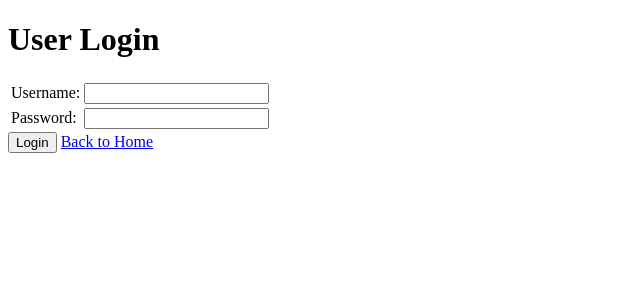
After one commit to sharmaRoushan-Official/DjangoProject2029, a Django app: page /LMS/login/ in a window 1280 px wide. The commit adds this page. Shown: the top 300 px of the page, without its empty margins (0-640 px from the left). Run offline with Django 5.2, Linux system fonts and the light colour scheme.

Commit message:
Implement user authentication with login and logout functionality; add login page and update home and register templates

```diff
--- /dev/null
+++ b/LMS/decorator.py
@@ -0,0 +1,10 @@
+from functools import wraps
+from django.shortcuts import render
+
+def is_CheckLoginorRegister(func): # decorator function (func)
+    def inner(request): # wrapper function
+        if request.user.is_authenticated: # check session
+            return render(request,"LMS/home.html")  # redirect to home
+        else:
+            return func(request) # proceed to login or register
+    return inner # decorator
--- a/LMS/templates/LMS/home.html
+++ b/LMS/templates/LMS/home.html
@@ -83,7 +83,7 @@
 
         <tr>
             <th>USER NAME</th>
-            <th>LINK</th>
+            <th>{{ request.user }}</th>
         </tr>
 
         <tr>
@@ -113,12 +113,12 @@
 
         <tr>
             <th>LOGIN</th>
-            <th>LINK</th>
+            <th><a href="{% url 'login' %}">Login</a></th>
         </tr>
 
         <tr>
             <th>LOGOUT</th>
-            <th>LINK</th>
+            <th><a href="{% url 'logout' %}">Logout</a></th>
         </tr>
     </table>
 
--- /dev/null
+++ b/LMS/templates/LMS/login.html
@@ -0,0 +1,27 @@
+<!DOCTYPE html>
+<html lang="en">
+<head>
+    <meta charset="UTF-8">
+    <meta name="viewport" content="width=device-width, initial-scale=1.0">
+    <title>Login Page</title>
+</head>
+<body>
+    <h1>User Login</h1>
+    <form method="post" action="{% url 'login' %}">
+        {% csrf_token %}
+        <table baorder="2px striped black">
+            <tr>
+                <td>Username:</td>
+                <td><input type="text" name="username" required></td>
+            </tr>
+            <tr>
+                <td>Password:</td>
+                <td><input type="password" name="password" required></td>
+            </tr>
+        </table>
+        <button type="submit">Login</button>
+        <a href="{% url 'home' %}">Back to Home</a>
+    </form>
+
+</body>
+</html>
--- a/LMS/templates/LMS/register.html
+++ b/LMS/templates/LMS/register.html
@@ -17,6 +17,8 @@
         {% csrf_token %}
         {{ form.as_p }}
         <button type="submit">Register</button>
+        <a href="{% url 'home' %}">Back to Home</a>
     </form>
+
 </body>
 </html>
--- a/LMS/urls.py
+++ b/LMS/urls.py
@@ -5,6 +5,8 @@ from LMS.views import *
 
 urlpatterns = [
     path("home/",viewHome,name="home"),
+    path("login/",viewLogin,name="login"),
+    path("logout/",viewLogout,name="logout"),
     path("register/",viewRegister,name="register"),
     path("secure1/",viewSecure1,name='secure1'),
     path("secure2/",viewSecure2,name='secure2'),
--- a/LMS/views.py
+++ b/LMS/views.py
@@ -2,6 +2,10 @@ from django.shortcuts import render
 from django.contrib.auth.models import User
 from django.contrib.auth.forms import UserCreationForm
 from django.http import HttpResponse
+from django.contrib.auth import authenticate,login,logout
+from LMS.decorator import is_CheckLoginorRegister
+from django.contrib.auth.decorators import login_required
+
 
 # Create your views here.
 
@@ -10,7 +14,7 @@ def viewHome(request):
     resp = render(request, "LMS/home.html")
     return resp
 
-
+@is_CheckLoginorRegister
 def viewRegister(request):
     if request.method  == "GET":
         frm_unbound = UserCreationForm() # empty form or without data
@@ -30,12 +34,34 @@ def viewRegister(request):
             resp = render(request,"LMS/register.html",context=d1)
             return resp
 
+@is_CheckLoginorRegister
+def viewLogin(request):
+    if request.method == "GET":
+        resp = render(request,"LMS/login.html")
+        return resp
+    elif request.method == "POST":
+        username= request.POST.get("username")
+        password= request.POST.get("password")
+        # print(username,password) it can display on console
+        user = authenticate(request, username=username,password=password)
+        if user is not None:
+            login(request,user) # create session
+            # resp = HttpResponse("Login Successful")
+            # return resp
+            resp = render(request,"LMS/home.html")
+            return resp
+        else:
+            resp = HttpResponse("Invalid Credentials")
+            return resp
 
+
+@login_required(login_url='login')  # to protect view
 def viewSecure1(request):
     resp = render(request, "LMS/secure1.html")
     return resp
 
 
+@login_required(login_url='login')  # to protect view
 def viewSecure2(reqeust):
     resp = render(reqeust,"LMS/secure2.html")
     return resp
@@ -50,3 +76,9 @@ def viewUnsecure1(request):
 def viewUnsecure2(request):
     resp = render(request,"LMS/unsecure2.html")
     return resp
+
+@login_required(login_url='login')  # to protect view
+def viewLogout(request):
+    logout(request=request) # destroy session
+    resp = render(request,"LMS/home.html")
+    return resp
```
Also changed, not shown: db.sqlite3.
